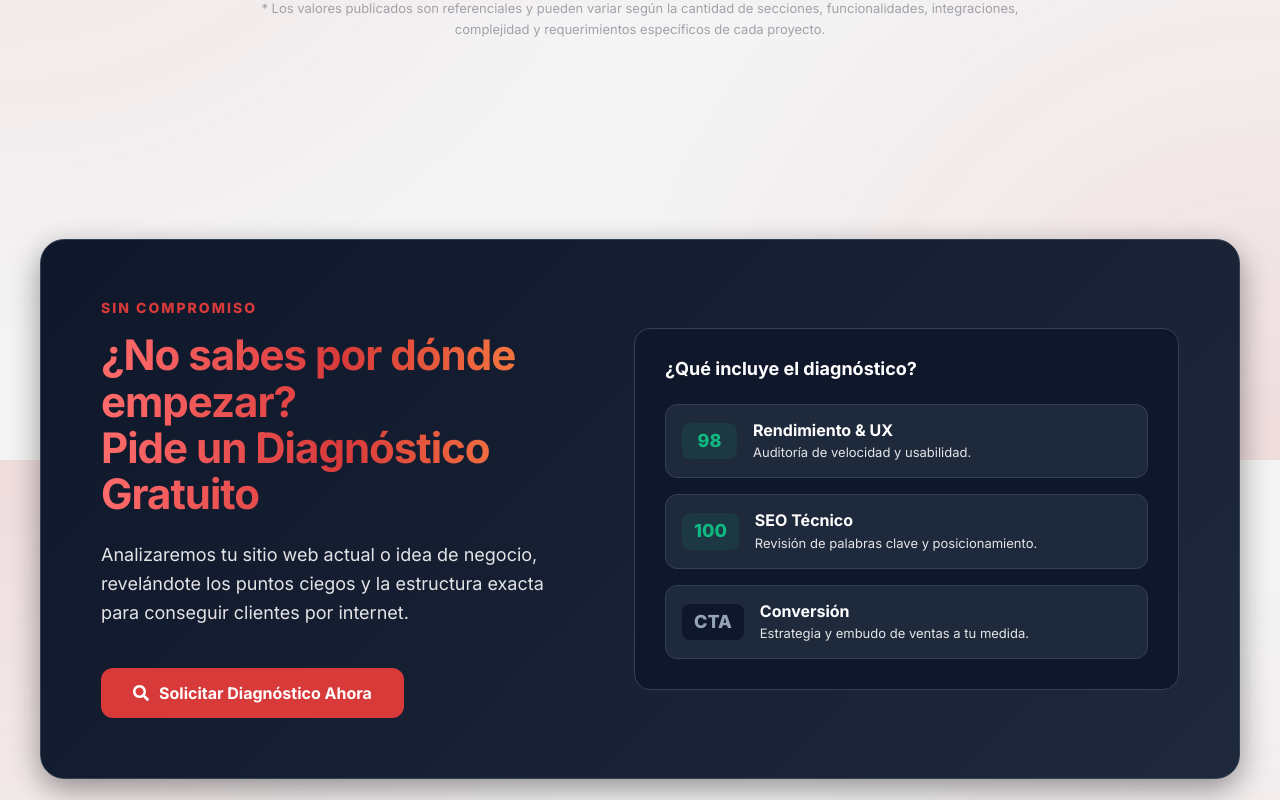
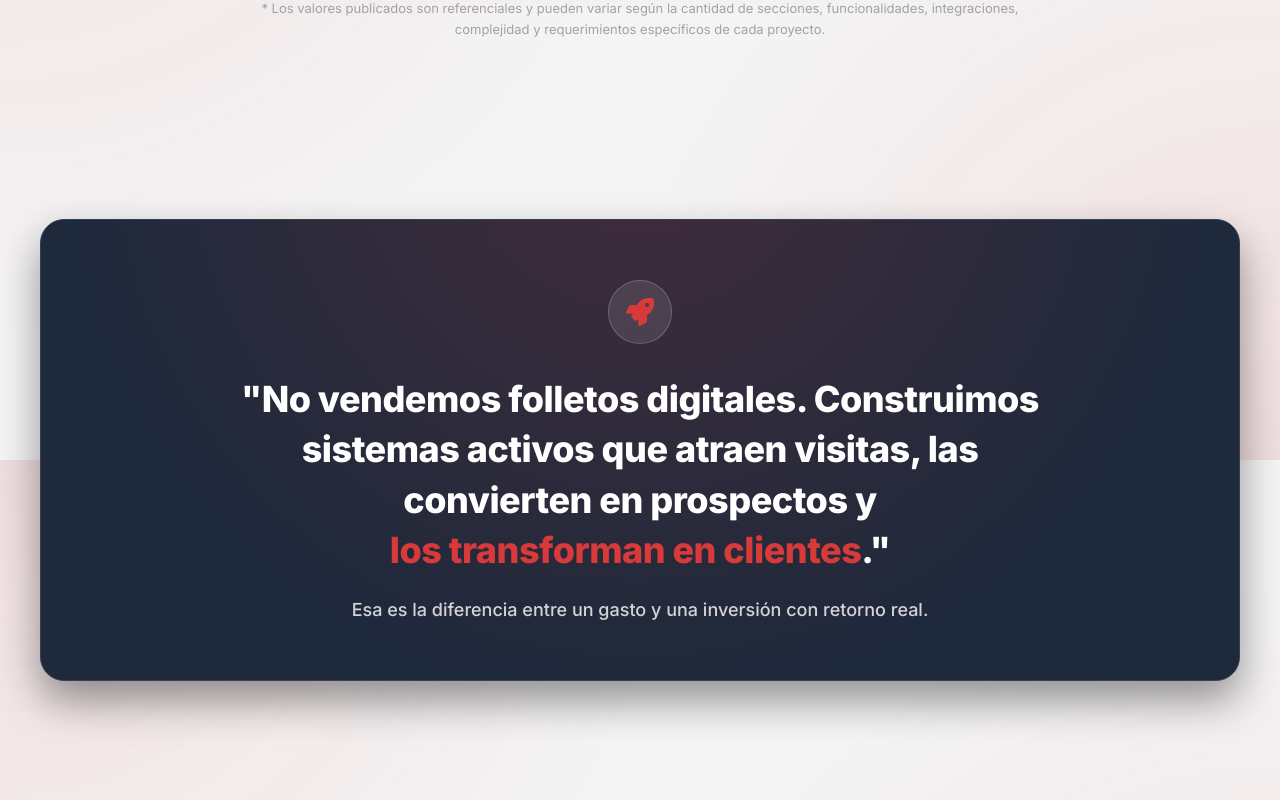
Before and after one commit to CarlosL-Code/Portafolio_react, a React (Vite) app: page / in a window 1280 px wide. Shown: the part 6740-7540 px from the top of the page. Built offline with nearby package versions, Linux system fonts and the light colour scheme.

Commit message:
feat: replace diagnostico with mensaje impacto section

```diff
--- a/src/pages/Inicio.jsx
+++ b/src/pages/Inicio.jsx
@@ -7,7 +7,7 @@ import Trabajos from '../componentes/layout/Trabajos';
 import Testimonios from '../componentes/layout/Testimonios';
 import Planes from '../componentes/layout/Planes';
 import Clientes from '../componentes/layout/Clientes';
-import DiagnosticoGratuito from '../componentes/layout/DiagnosticoGratuito';
+import MensajeImpacto from '../componentes/layout/MensajeImpacto';
 import FAQ from '../componentes/layout/FAQ';
 import Contacto from '../componentes/layout/Contacto';
 
@@ -35,7 +35,7 @@ const Inicio = ({ currency }) => {
 
       <Testimonios />
       <Planes currency={currency} />
-      <DiagnosticoGratuito />
+      <MensajeImpacto />
 
       <FAQ />
       <Contacto />
```
